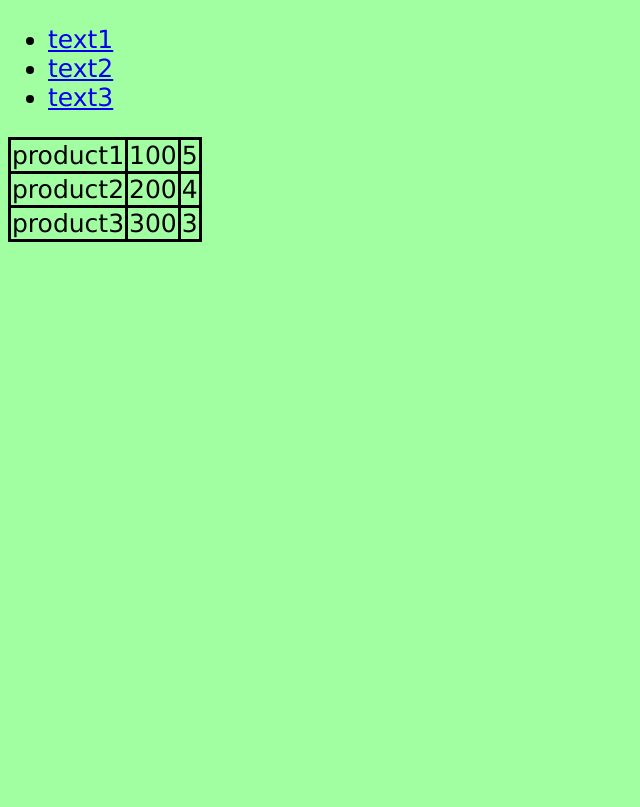
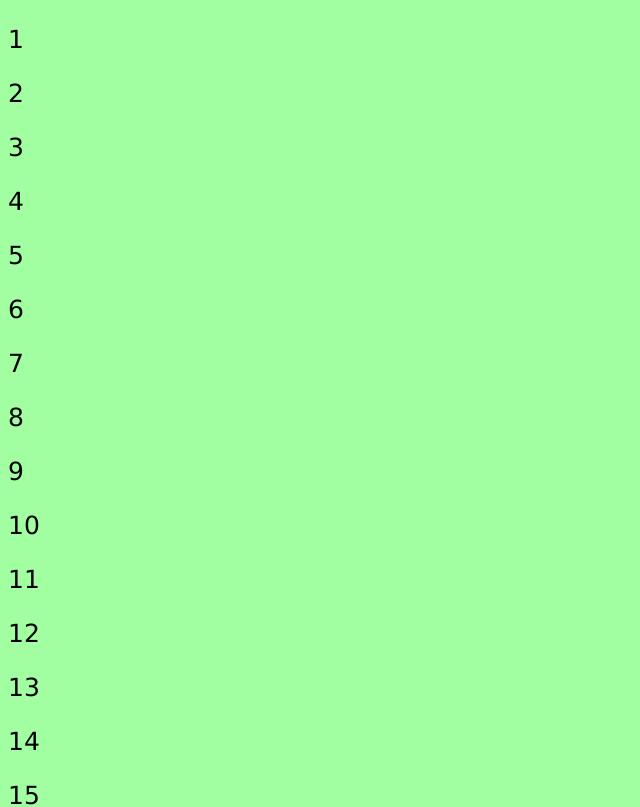
Before and after one commit to bronepoezd410/4AIP_VueExercises410, a Vue app in the folder MakoVueExercises/: page / in a window 1280 px wide. Shown: the top 807 px of the page, without its empty margins (0-640 px from the left). Built offline with nearby package versions, Linux system fonts and the light colour scheme.

Commit message:
032_Цикл в диапазоне

```diff
--- a/MakoVueExercises/src/App.vue
+++ b/MakoVueExercises/src/App.vue
@@ -1,21 +1,9 @@
 
 <template>
-	<div>
-    <ul>
-        <li v-for = "jopa in hrefs">
-            <a href= {{jopa.href}}> {{jopa.text}} </a>
-        </li>
-    </ul>
-    </div>
-
     <div>
-        <table>
-            <tr v-for="things in products">
-                <td> {{ things.name }} </td>
-                <td> {{ things.price }} </td>
-                <td> {{ things.quantity }} </td>
-            </tr>
-        </table>
+	<p v-for="num in 30">
+		{{ num }}
+	</p>
     </div>
 
 </template>
@@ -29,28 +17,6 @@ import { normalizeProps } from 'vue';
 export default {
     data() {
         return {
-            hrefs: [
-			{href: '1.html', text: 'text1'},
-			{href: '2.html', text: 'text2'},
-			{href: '3.html', text: 'text3'},
-		],
-        products: [
-			{
-				name: 'product1',
-				price: 100,
-				quantity: 5
-			},
-			{
-				name: 'product2',
-				price: 200,
-				quantity: 4
-			},
-			{
-				name: 'product3',
-				price: 300,
-				quantity: 3
-			},
-		],
 
 	}
 },
```
